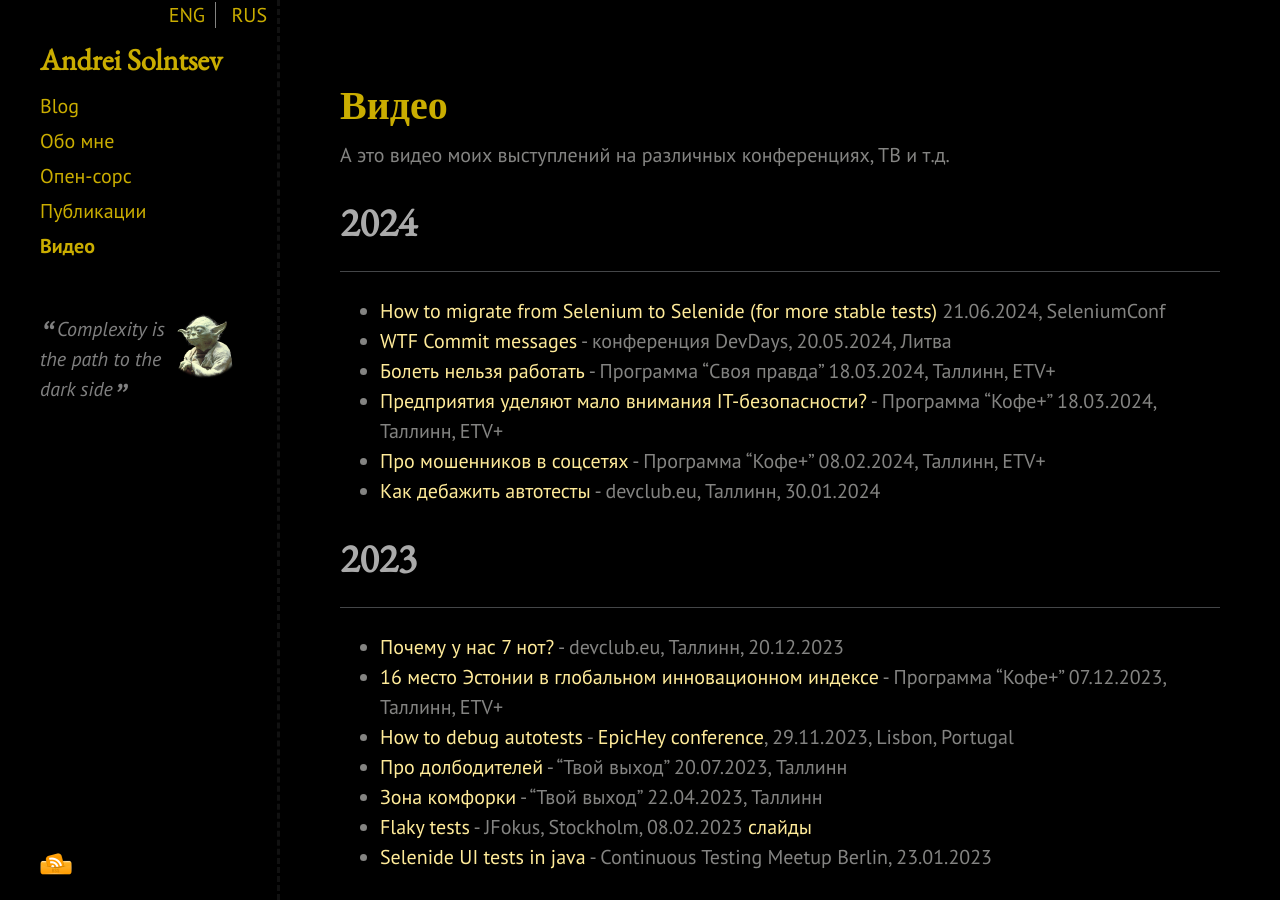
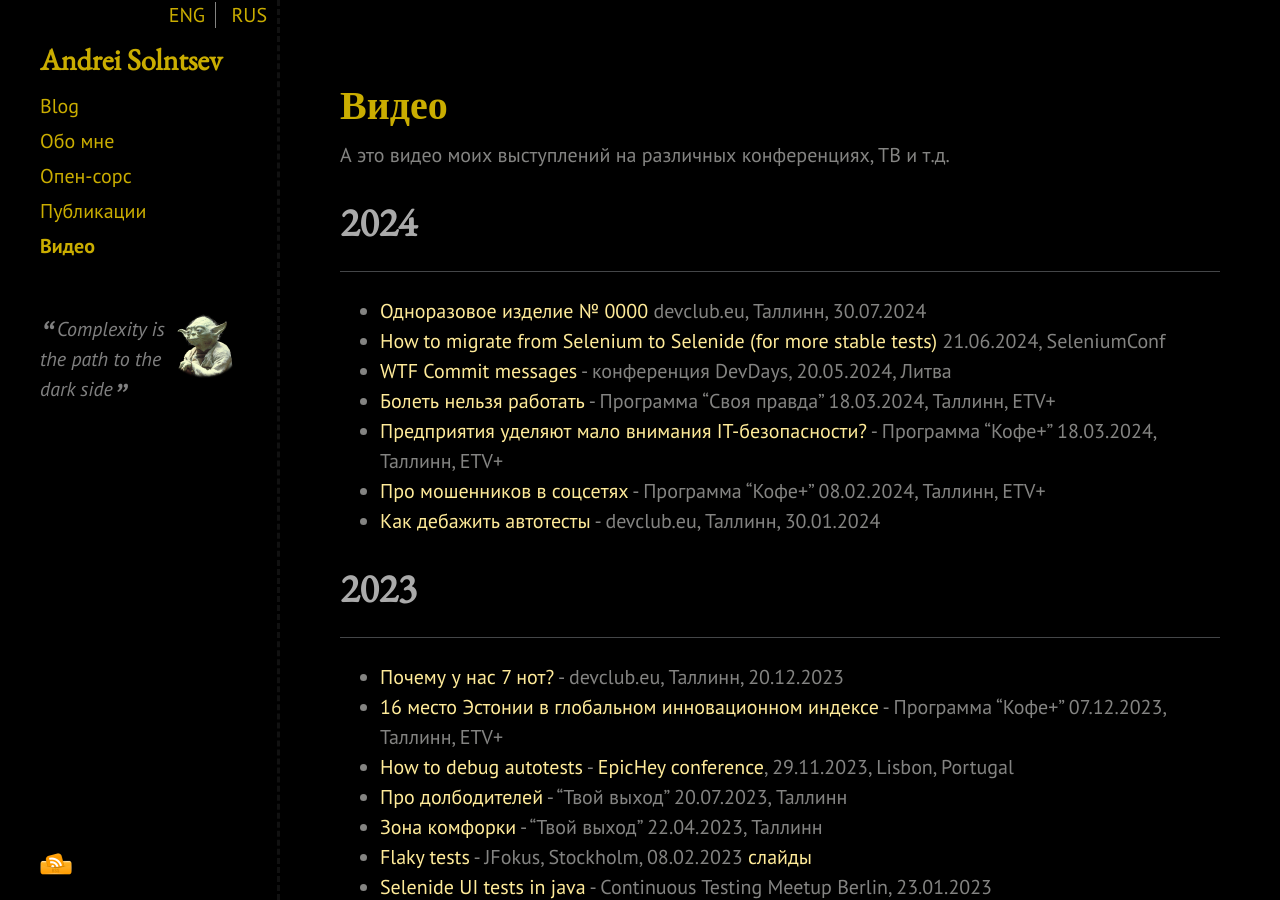
Before and after one commit to asolntsev/asolntsev.github.io, a Jekyll site: the page built from ru/video.md, in a window 1280 px wide and 900 px high. Built offline with Jekyll 4.4.1, drawn with Linux system fonts in a browser that asks for light colours; nearby versions of some CDN libraries.

Commit message:
publish my video "OTP Codes" from devclub 2024

```diff
--- a/ru/video.md
+++ b/ru/video.md
@@ -8,6 +8,7 @@ category: ru
 
 # 2024
 * * *
+* [Одноразовое изделие № 0000](https://www.youtube.com/watch?v=gBvc8VJGpVI&ab_channel=DEVCLUBEU) devclub.eu, Таллинн, 30.07.2024
 * [How to migrate from Selenium to Selenide (for more stable tests)](https://www.youtube.com/watch?v=roL1ciaNWtY&list=PL9Z-JgiTsOYRJCXuEOGXLH1w1oImoprnq&ab_channel=ConfEngine) 21.06.2024, SeleniumConf
 * [WTF Commit messages](https://www.youtube.com/watch?v=j-wfc5LVxM4) - конференция DevDays, 20.05.2024, Литва
 * [Болеть нельзя работать](https://etvpluss.err.ee/1609275395/svoja-pravda) - Программа "Своя правда" 18.03.2024, Таллинн, ETV+
```
